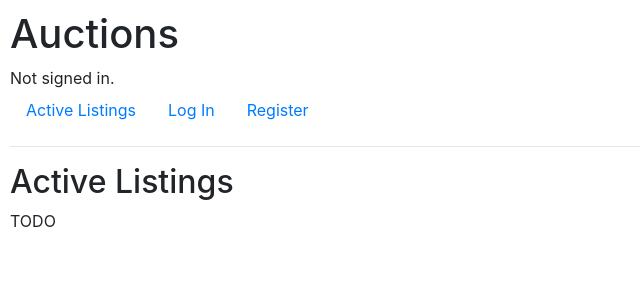
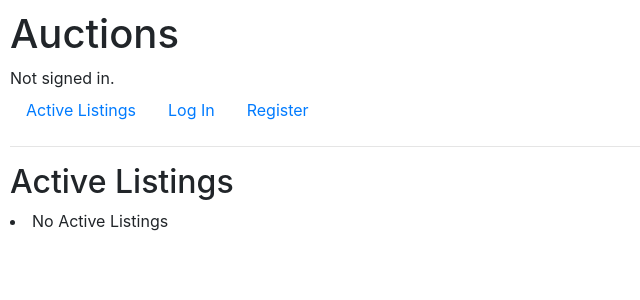
Before and after one commit to marcelkaminski/CS50s-Web-Programming-with-Python-and-JavaScript, a Django app: page / in a window 1280 px wide. Shown: the top 300 px of the page, without its empty margins (0-640 px from the left). Run offline with Django 3.2, Linux system fonts and the light colour scheme; data that the repository does not hold is empty; some libraries are stand-ins or nearby versions.

Commit message:
Add Auction Listing

```diff
--- a/Project 2/auctions/templates/auctions/index.html
+++ b/Project 2/auctions/templates/auctions/index.html
@@ -3,5 +3,9 @@
 {% block body %}
     <h2>Active Listings</h2>
 
-    TODO
+    {% for auction in auctions %}
+        <li>{{ auction.title }}: {{ auction.description }}</li>
+    {% empty %}
+        <li>No Active Listings</li>
+    {% endfor %}
 {% endblock %}
--- a/Project 2/auctions/views.py
+++ b/Project 2/auctions/views.py
@@ -8,7 +8,8 @@ from .models import User, Auction
 
 
 def index(request):
-    return render(request, "auctions/index.html")
+    auctions = Auction.objects.all()
+    return render(request, "auctions/index.html", {"auctions": auctions})
 
 
 def login_view(request):
```
